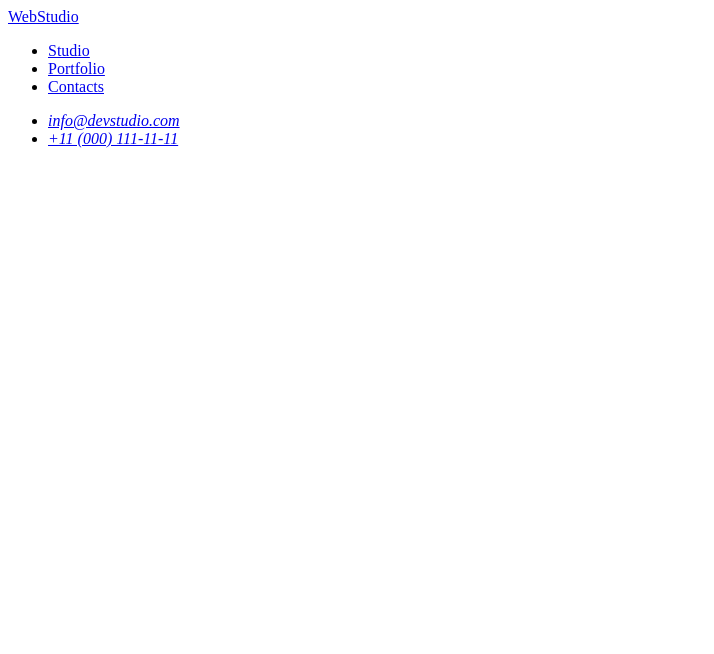
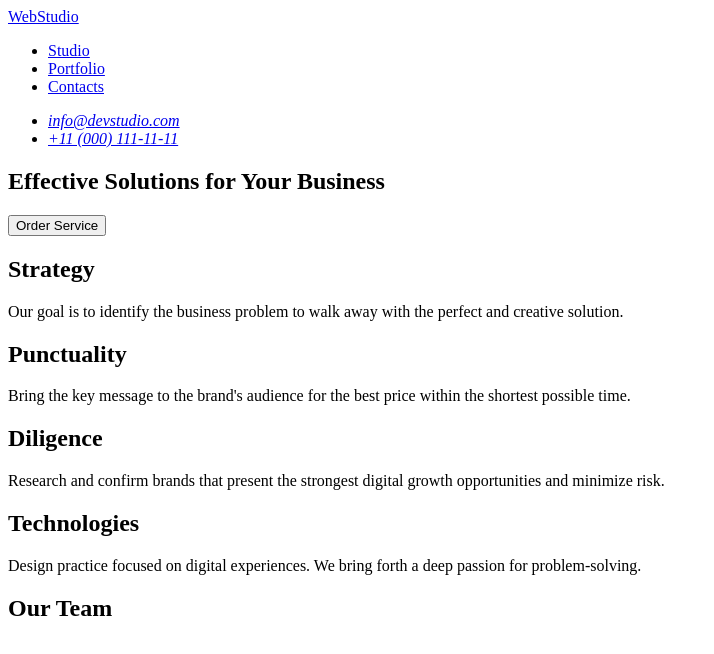
Before and after one commit to Gordon31VL/goit-markup-hw-01, a plain HTML site: page index.html in a window 1280 px wide. Shown: the whole page, without its empty margins (0-714 px from the left). Drawn offline with Linux system fonts and the light colour scheme.

Commit message:
added hero image and section 1

```diff
--- a/index.html
+++ b/index.html
@@ -22,5 +22,37 @@
             </ul>
         </address>
     </header>
+    <main>
+        <!-- Hero image -->
+        <section>
+            <h1>Effective Solutions for Your Business</h1>
+            <button>Order Service</button>
+        </section>
+        <!-- Section 1 -->
+        <section>
+            <hgroup>
+                <h1>Strategy</h1>
+                <p>Our goal is to identify the business
+                    problem to walk away with the perfect and creative solution. </p>
+            </hgroup>
+            <hgroup>
+                <h1>Punctuality</h1>
+                <p>Bring the key message to the brand's audience for the best price within the shortest possible time.</p>
+            </hgroup>
+            <hgroup>
+                <h1>Diligence</h1>
+                <p>Research and confirm brands that present the strongest digital growth opportunities and minimize risk.</p>
+            </hgroup>
+            <hgroup>
+                <h1>Technologies</h1>
+                <p>Design practice focused on digital experiences. We bring forth a deep passion for problem-solving.</p>
+            </hgroup>
+        </section>
+        <!-- Section 2 -->
+        <section>
+            <h1>Our Team</h1>
+
+        </section>
+    </main>
 </body>
 </html>
```
